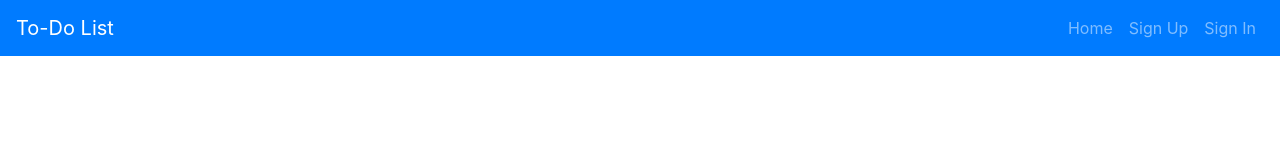
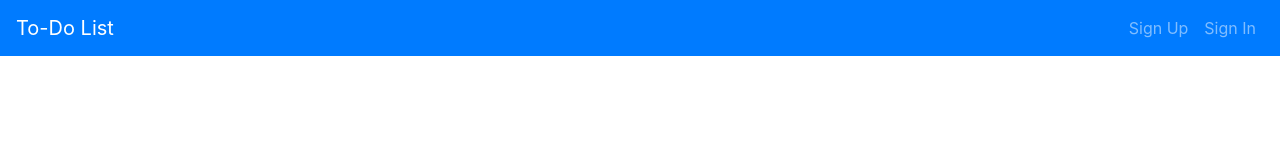
Before and after one commit to Jencastioni/to-do-client, a React app: page /#/ in a window 1280 px wide. Shown: the top 160 px of the page. Built offline with nearby package versions, Linux system fonts and the light colour scheme.

Commit message:
Fixed Home Button Deleted useless code in Taskcreate

```diff
--- a/src/components/Header/Header.js
+++ b/src/components/Header/Header.js
@@ -4,6 +4,7 @@
 
 const authenticatedOptions = (
   <Fragment>
+    <Nav.Link href="/#/">Home</Nav.Link>
     <Nav.Link href="#change-password">Change Password</Nav.Link>
     <Nav.Link href="#sign-out">Sign Out</Nav.Link>
     <Nav.Link href="#tasks-create">Manage Your Tasks</Nav.Link>
@@ -18,11 +19,11 @@
   </Fragment>
 )
 
-const alwaysOptions = (
-  <Fragment>
-    <Nav.Link to="/">Home</Nav.Link>
-  </Fragment>
-)
+// const alwaysOptions = (
+//   <Fragment>
+//     <Nav.Link to="/#/">Home</Nav.Link>
+//   </Fragment>
+// )
 
 const Header = ({ user }) => (
   <Navbar bg="primary" variant="dark" expand="md">
@@ -33,7 +34,6 @@
     <Navbar.Collapse id="basic-navbar-nav">
       <Nav className="ml-auto">
         { user && <span className="navbar-text mr-2">Welcome, {user.username}</span>}
-        { alwaysOptions }
         { user ? authenticatedOptions : unauthenticatedOptions }
       </Nav>
     </Navbar.Collapse>
```
Also changed, not shown: src/components/Task/TaskCreate.js (+0 -22 lines).
